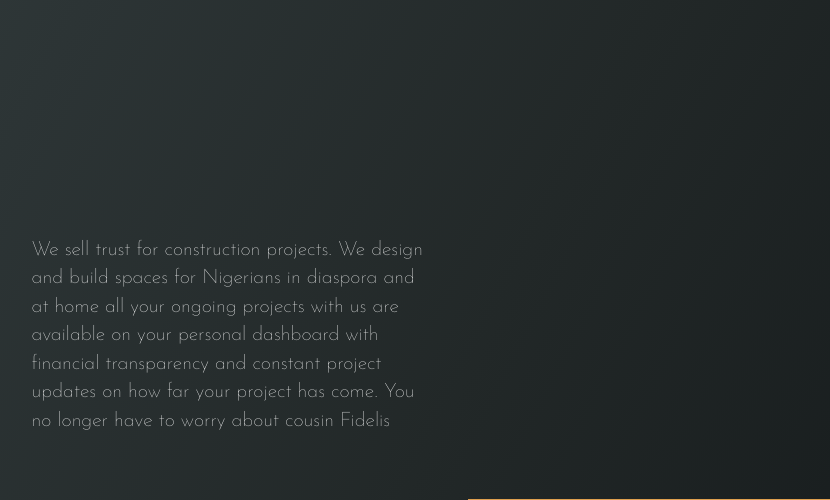
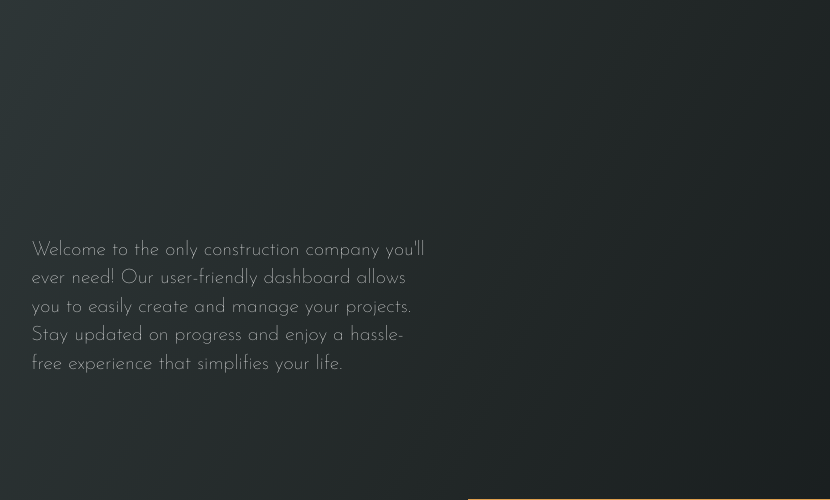
Before and after one commit to TheOrbMaverick/Oneredbox-ng, a Flask app: page / in a window 1280 px wide. Shown: the part 1085-1585 px from the top of the page, without its empty margins (90-920 px from the left). Run offline with Flask 2, Linux system fonts and the light colour scheme; some libraries are stand-ins or nearby versions.

Commit message:
successfully deployed

```diff
--- a/app.py
+++ b/app.py
@@ -29,10 +29,10 @@
 
 #specified the database here with and stored it in cnx
 config = {
-    'user': 'root',
+    'user': 'TheOrbMaverick',
     'password': dbPass,
-    'host': 'localhost',
-    'database': "Oneredbox"
+    'host': dbPath,
+    'database': 'TheOrbMaverick$Oneredbox'
 }
 
 
@@ -44,6 +44,9 @@
 app.config['MAIL_USERNAME'] = 'hello@oneredbox.ng'
 app.config['MAIL_PASSWORD'] = mailPass
 app.secret_key = secretK
+
+app.config['UPLOAD_FOLDER'] = 'Oneredbox-ng/static/userpics'
+#app.config['UPLOAD_FOLDER'] = '/static/userpics'
 
 mail = Mail(app)
 
@@ -109,8 +112,6 @@
                 with cnx.cursor(dictionary=True) as cur:
                     cur.execute("UPDATE clients SET confirmation_code = %s WHERE client_email = %s", (confirmation_code, inputemail))
                     cnx.commit()
-                #close the connection
-                cnx.close()
 
                 confirm_link = url_for('confirm_email', email=email, code=confirmation_code, _external=True)
                 msg = Message('Please Confirm Your Email', sender='hello@oneredbox.ng', recipients=[email])
@@ -215,7 +216,7 @@
     user_photo = picpath_dict['client_pic_path']
 
     if user_photo is not None:
-        profilepic = user_photo.replace("static/", "")
+        profilepic = user_photo.replace("Oneredbox-ng/static/", "")
     else:
         profilepic = "images/white_circle.png"
 
@@ -305,7 +306,7 @@
     update_desc = "Project brief created"
     proj_status = 0
 
-    with mysql.connector.connect(user='root', password=dbPass, host='localhost', database='Oneredbox') as cnx:
+    with mysql.connector.connect(user='TheOrbMaverick', password= dbPass, host=dbPath, database='TheOrbMaverick$Oneredbox') as cnx:
         # Insert the project
         with cnx.cursor(dictionary=True) as cur:
             cur.execute(query1, (projDesc, totalCost, amountPaid, commercial, tWoBath, twBath, study, kitchen, livrm, bedroom, totalArea, date_added, client_id))
@@ -571,12 +572,3 @@
     app.config['UPLOAD_FOLDER'] = 'static/userpics'
     #app.run(debug=True)
     app.run(host="0.0.0.0", port=3000)
-
-
-'''
-#adding <pagename> edits the route parameter
-@app.route('/<firstname>/<lastname>')
-def userpage(firstname, lastname):
-    pyname = f'{firstname} {lastname}' #using an f string to assign two variables
-    return render_template("userpage.html", name = pyname)
-'''
--- a/templates/index.html
+++ b/templates/index.html
@@ -11,11 +11,10 @@
                 <div class="maincontent">
                     <h1 class="headingText">The Only construction company you'd ever need</h1>
                     <p class="paraText">
-                        We sell trust for construction projects.
-                        We design and build spaces for Nigerians in diaspora and at home
-                        all your ongoing projects with us are available on your personal
-                        dashboard with financial transparency and constant project updates
-                        on how far your project has come. You no longer have to worry about cousin Fidelis
+                        Welcome to the only construction company you'll ever need!
+                        Our user-friendly dashboard allows you to easily create and
+                        manage your projects. Stay updated on progress and enjoy a
+                        hassle-free experience that simplifies your life.
                     </p>
                     <img class = "mainImage" src="{{url_for('static', filename = '/images/living_room_kview.jpg')}}" alt="">
                     <a href="#" class="mainBtn" id="goToSignUp">design and build my space</a>
@@ -27,10 +26,10 @@
                 <div class="maincontent">
                     <h1 class="headingText">Projects</h1>
                     <p class="paraText">
-                        Lorem ipsum dolor sit amet consectetur adipisicing elit.
-                        Non sunt asperiores libero aspernatur suscipit eveniet
-                        excepturi iusto saepe est? Architecto, esse et eius praesentium eum a
-                        nostrum sint consequatur quam?
+                        Discover our featured projects that showcase the quality of our work.
+                        From elegant homes to impressive commercial spaces, our portfolio
+                        highlights the expertise and creativity of our team. Explore our
+                        projects and get inspired for your own dream build!
                     </p>
                     <img class = "mainImage" src="{{url_for('static', filename = '/images/living_room_kview.jpg')}}" alt="">
                     <a href="#" class="mainBtn" id="goToProjects">I want to see more projects</a>
@@ -42,11 +41,10 @@
                 <div class="maincontent">
                     <h1 class="headingText">Tinyhouse</h1>
                     <p class="paraText">
-
-                        Lorem ipsum dolor sit amet consectetur adipisicing elit.
-                        Non sunt asperiores libero aspernatur suscipit eveniet
-                        excepturi iusto saepe est? Architecto, esse et eius praesentium eum a
-                        nostrum sint consequatur quam?
+                        Want to build a tiny house? Our team is here to help!
+                        We understand the unique challenges and opportunities that
+                        come with small space living. Sign up today and let us guide
+                        you through the process of designing and constructing your perfect tiny home.
                     </p>
                     <img class = "mainImage" src="{{url_for('static', filename = '/images/living_room_kview.jpg')}}" alt="">
                     <a href="{{url_for('signup') }}" class="mainBtn" id="mainButton">Build my Tiny House</a>
@@ -58,10 +56,13 @@
                 <div class="maincontent">
                     <h1 class="headingText">Quote for my project</h1>
                     <p class="paraText">
-                        Lorem ipsum dolor sit amet consectetur adipisicing elit.
-                        Non sunt asperiores libero aspernatur suscipit eveniet
-                        excepturi iusto saepe est? Architecto, esse et eius praesentium eum a
-                        nostrum sint consequatur quam?
+                        Looking for the best quotes for your construction project?
+                        Our system is designed to create automatic quotes once your
+                        project is created. Leaving the gussing out of the equation
+                        and adjusting for present world realities.
+                        Have a unique project or request? No worries when your quotes
+                        are created a member of our team will be in touch with you where
+                        you can express your need and your quotes can be adjusted to meet them.
                     </p>
                     <img class = "mainImage" src="{{url_for('static', filename = '/images/living_room_kview.jpg')}}" alt="">
                     <a href="{{url_for('getfreeQuote') }}" class="mainBtn" id="getProjectQuote">I would like to get a free quote</a>
```
Also changed, not shown: 1 other file.
